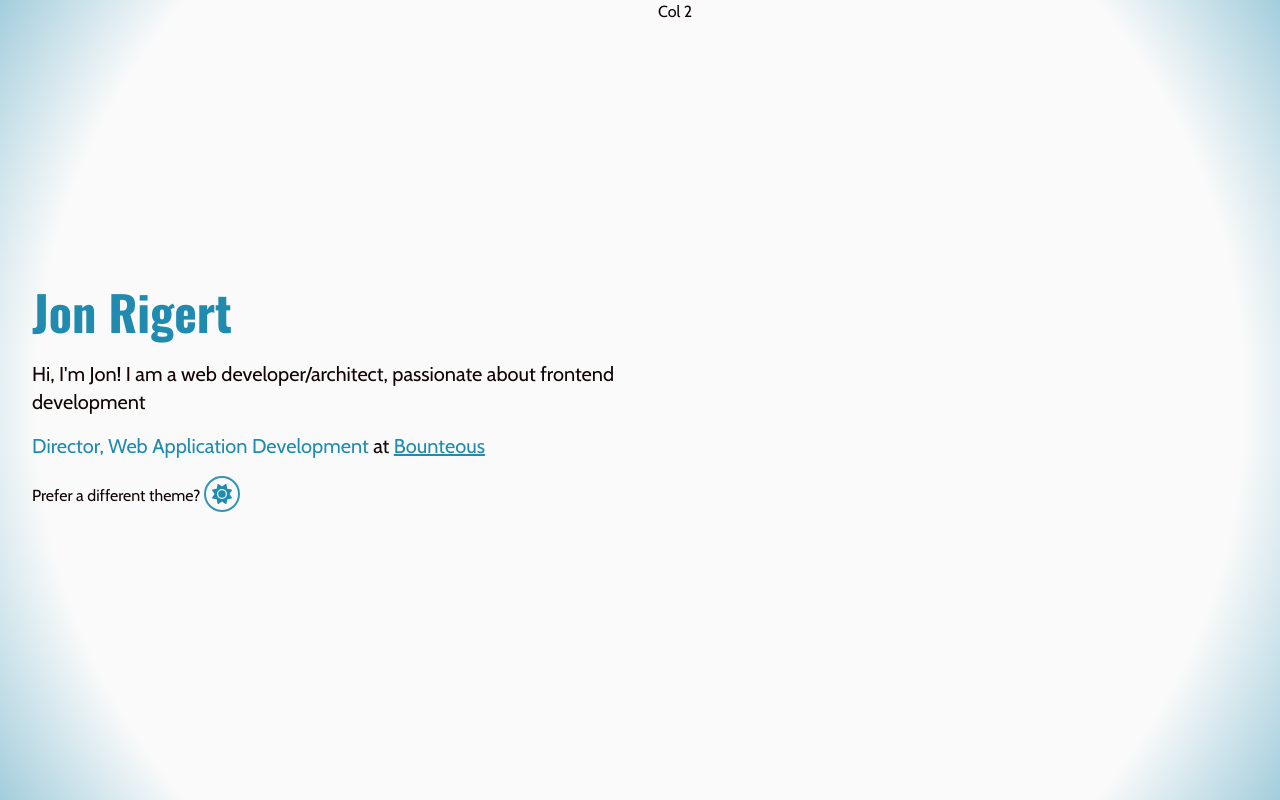
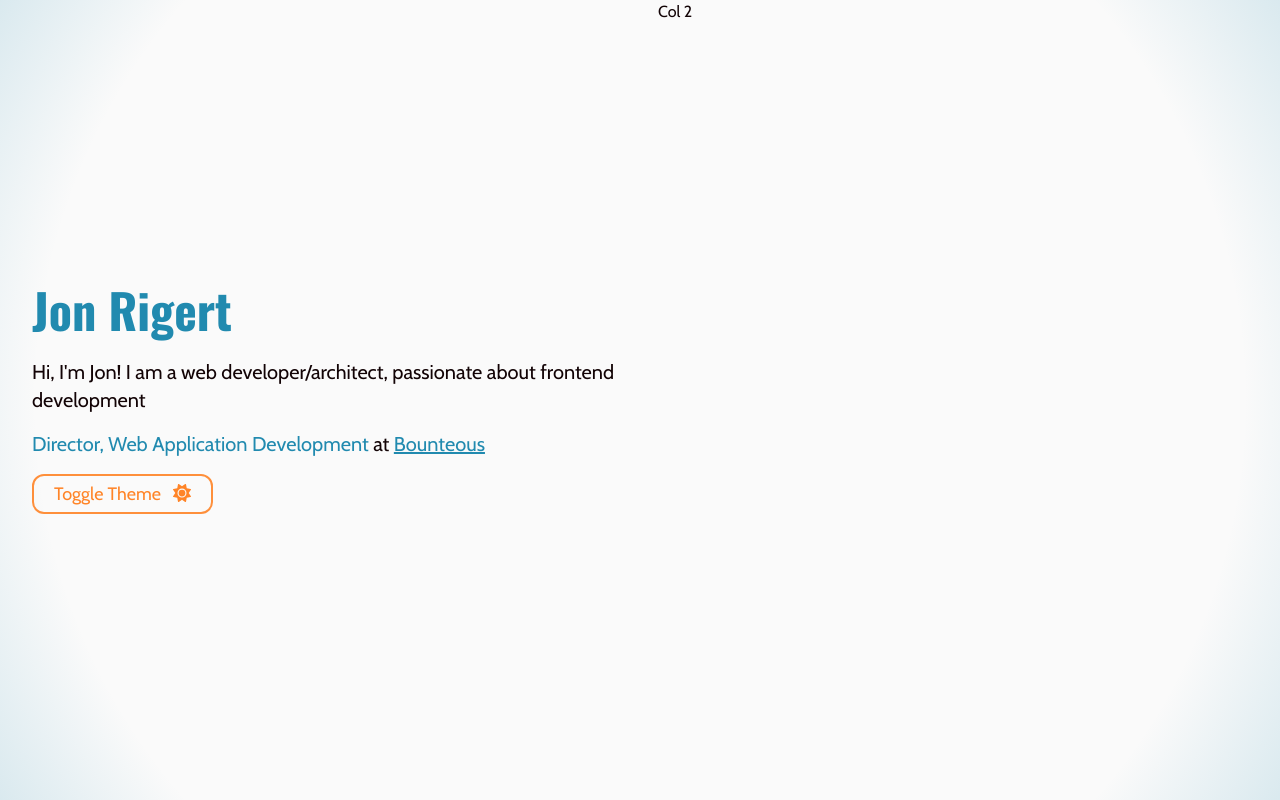
Before and after one commit to jrigert/portfolio, a Next.js app: page / in a window 1280 px wide. Built offline with nearby package versions, Linux system fonts and the light colour scheme.

Commit message:
- updated toggle button - more styling

```diff
--- a/src/app/layout.tsx
+++ b/src/app/layout.tsx
@@ -31,7 +31,7 @@ export default function RootLayout({
         className="font-cabin bg-background text-base text-foreground"
       >
         <Providers>
-          <div className="bg-gradient-radial to-primary/40 min-h-screen from-transparent from-80%">
+          <div className="bg-gradient-radial to-primary/15 min-h-screen from-transparent from-80%">
             {children}
           </div>
         </Providers>
--- a/src/app/page.tsx
+++ b/src/app/page.tsx
@@ -6,7 +6,7 @@ export default function Home() {
     <main className="min-h-screen">
       <div className="container mx-auto">
         <div className="grid grid-cols-2 gap-9">
-          <div className="flex min-h-screen w-full flex-col justify-center ">
+          <div className="flex min-h-screen w-full flex-col items-start justify-center">
             <Heading tag="h1" className="font-oswald text-primary">
               Jon Rigert
             </Heading>
@@ -30,9 +30,7 @@ export default function Home() {
               </p>
             </div>
 
-            <p>
-              Prefer a different theme? <ThemeToggle />
-            </p>
+            <ThemeToggle />
           </div>
           <div className="">Col 2</div>
         </div>
--- a/src/components/ThemeToggle.tsx
+++ b/src/components/ThemeToggle.tsx
@@ -30,8 +30,8 @@ export const ThemeToggle: FunctionComponent = () => {
   };
 
   return (
-    <Button size="icon" variant="outline" onClick={toggleTheme}>
-      <FontAwesomeIcon icon={icon} />
+    <Button variant="outline" color="loud" onClick={toggleTheme} icon={icon}>
+      Toggle Theme
     </Button>
   );
 };
--- a/src/components/core/Button.tsx
+++ b/src/components/core/Button.tsx
@@ -1,6 +1,8 @@
 'use client';
 
 import { classNames } from '@/utils/style';
+import { IconDefinition } from '@fortawesome/fontawesome-svg-core';
+import { FontAwesomeIcon } from '@fortawesome/react-fontawesome';
 import { cva, VariantProps } from 'class-variance-authority';
 import {
   ButtonHTMLAttributes,
@@ -13,46 +15,82 @@ import {
 export type ButtonVariantProps = VariantProps<typeof buttonVariants>;
 
 export interface ButtonProps
-  extends DetailedHTMLProps<
+  extends Omit<
+    DetailedHTMLProps<
       ButtonHTMLAttributes<HTMLButtonElement>,
       HTMLButtonElement
+    >,
+    'color'
   > {
+  icon?: IconDefinition;
+  color?: ButtonVariantProps['color'];
   variant?: ButtonVariantProps['variant'];
   size?: ButtonVariantProps['size'];
 }
 
-const buttonVariants = cva(['text-lg rounded-xl'], {
+const buttonVariants = cva(
+  ['text-lg rounded-xl transition ease-in-out duration-300'],
+  {
     variants: {
       variant: {
-      primary: ['bg-primary text-primary-foreground'],
-      outline: [
-        'border-2 border-primary/90 text-primary rounded-full hover:bg-primary/20 hover:border-primary',
+        solid: [],
+        outline: ['border-2 rounded-xl'],
+      },
+      color: {
+        primary: ['bg-primary text-primary-foreground hover:bg-primary/80'],
+        secondary: [
+          'bg-secondary text-secondary-foreground hover:bg-secondary/80',
         ],
+        loud: ['bg-loud text-loud-foreground hover:bg-loud/80'],
       },
       size: {
         medium: ['px-5 py-1'],
         icon: ['py-0.5 w-9  text-xl'],
       },
     },
+    compoundVariants: [
+      {
+        variant: 'outline',
+        color: 'primary',
+        className:
+          'border-primary/90 text-primary hover:bg-primary/20 hover:border-primary bg-transparent',
+      },
+      {
+        variant: 'outline',
+        color: 'secondary',
+        className:
+          'border-secondary/90 text-secondary hover:bg-secondary/20 hover:border-secondary bg-transparent',
+      },
+      {
+        variant: 'outline',
+        color: 'loud',
+        className:
+          'border-loud/90 text-loud hover:bg-loud/20 hover:border-loud bg-transparent',
+      },
+    ],
     defaultVariants: {
-    variant: 'primary',
+      variant: 'solid',
+      color: 'primary',
       size: 'medium',
     },
-});
+  },
+);
 
 export const Button: FunctionComponent<PropsWithChildren<ButtonProps>> = (
   props,
 ) => {
-  const { children, className, size, variant, ...buttonProps } = props;
+  const { children, className, icon, size, variant, color, ...buttonProps } =
+    props;
 
   const combinedClassNames = useMemo(() => {
-    const buttonClassNames = buttonVariants({ size, variant });
+    const buttonClassNames = buttonVariants({ size, variant, color });
     return classNames(buttonClassNames, className);
-  }, [className, size, variant]);
+  }, [className, size, variant, color]);
 
   return (
     <button className={combinedClassNames} {...buttonProps}>
       {children}
+      {icon ? <FontAwesomeIcon icon={icon} className="ml-3" /> : null}
     </button>
   );
 };
```
Lines whose indentation alone changed are shown as unchanged.
